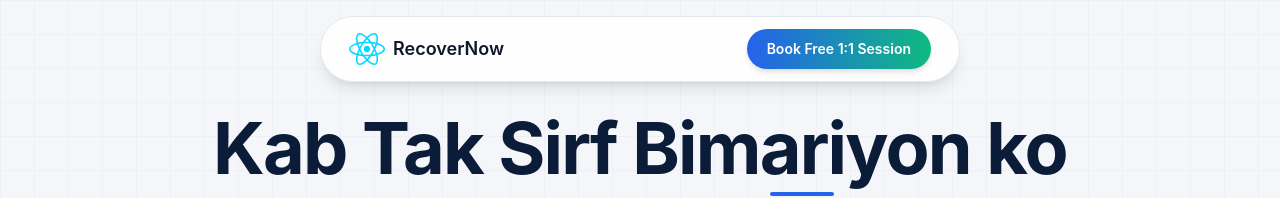
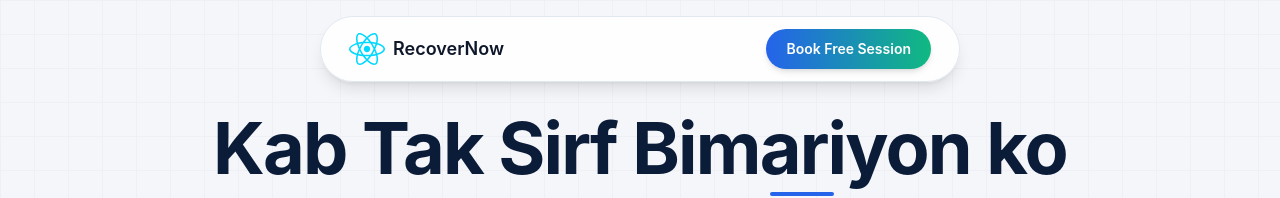
Before and after one commit to abhishek80902/iRise-main, a React (Vite) app in the folder irise/: page / in a window 1280 px wide. Shown: the top 198 px of the page. Built offline with nearby package versions, Linux system fonts and the light colour scheme.

Commit message:
file updated

```diff
--- a/irise/src/components/Header.jsx
+++ b/irise/src/components/Header.jsx
@@ -88,7 +88,7 @@ export default function Header() {
                 whitespace-nowrap
               "
             >
-              Book Free 1:1 Session
+              Book Free Session
             </motion.button>
           </motion.a>
         </motion.div>
```
